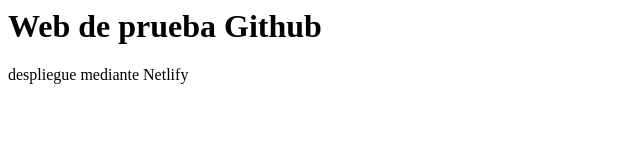
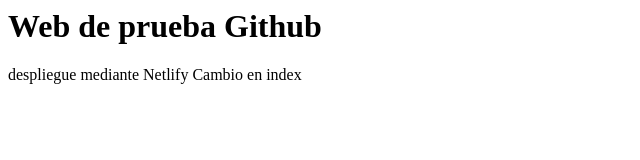
Before and after one commit to jllodes/Netlify-jls, a plain HTML site: page index.html in a window 1280 px wide. Shown: the full height of the page, 0-640 px from the left. Drawn offline with Linux system fonts and the light colour scheme.

Commit message:
Update index.html

```diff
--- a/index.html
+++ b/index.html
@@ -1,4 +1,7 @@
 <html>
   <h1>Web de prueba Github</h1>
-  <body>despliegue mediante Netlify</body>
+  <body>
+    despliegue mediante Netlify
+    Cambio en index
+  </body>
 </html>
```
